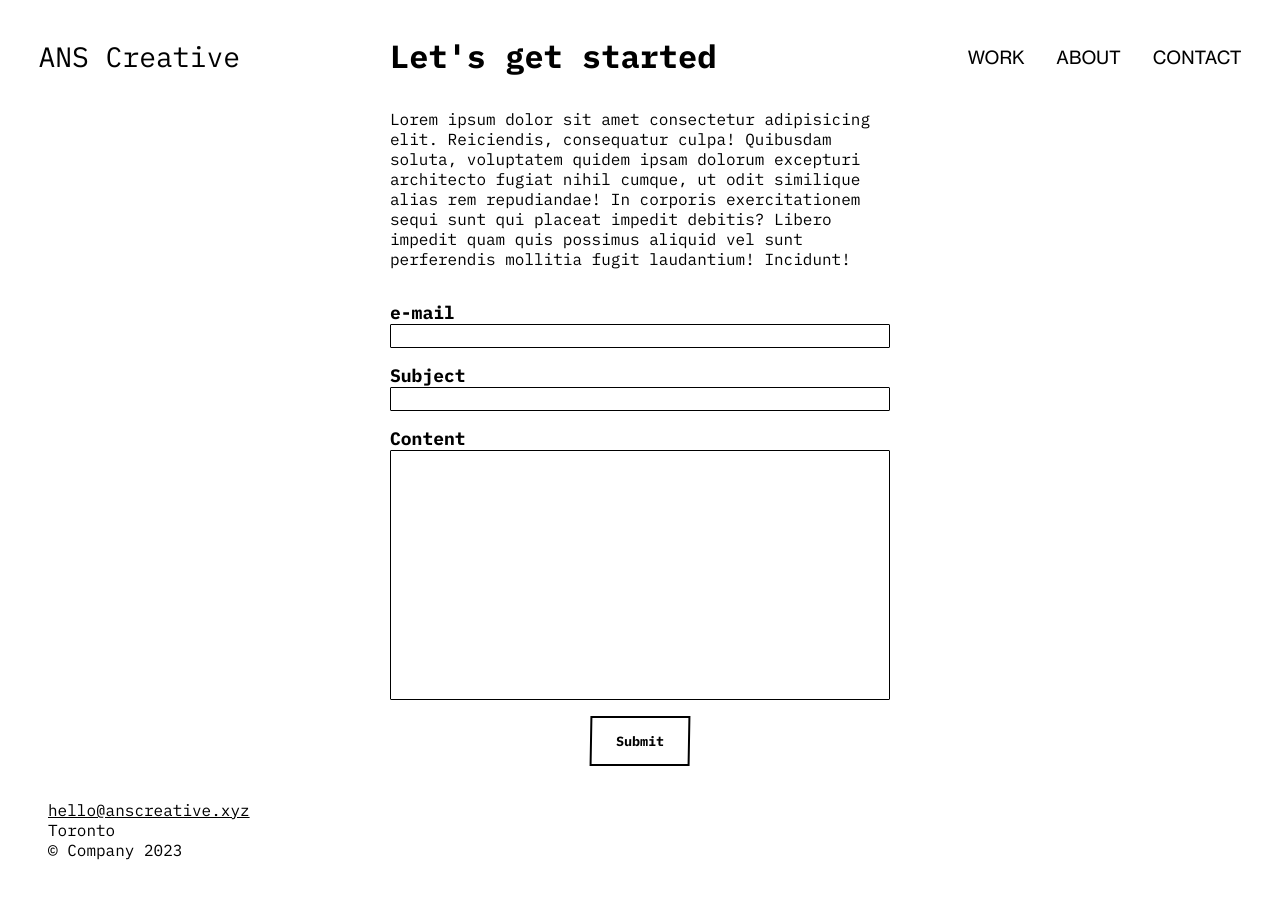
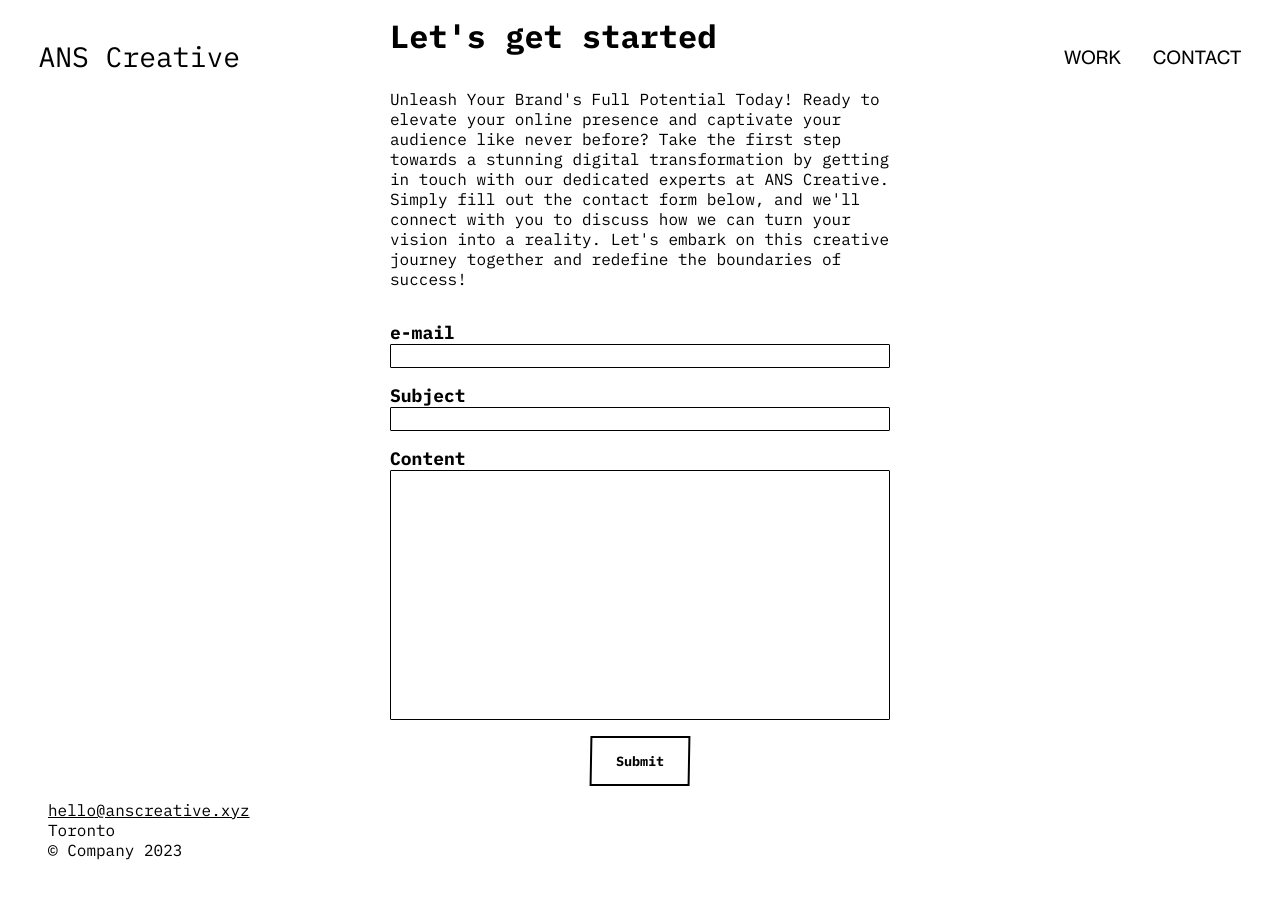
Before and after one commit to ACucos1/nick-site, a Next.js app: page /contact in a window 1280 px wide. Shown: the top 898 px of the page. Built offline with nearby package versions, Linux system fonts and the light colour scheme.

Commit message:
update contact page

```diff
--- a/components/Navbar/Navbar.jsx
+++ b/components/Navbar/Navbar.jsx
@@ -13,9 +13,9 @@ export const Navbar = () => {
             <li className={`${styles.NavItem} fade-in`}>
               <Link href='/'>Work</Link>
             </li>
-            <li className={`${styles.NavItem} fade-in`}>
+            {/* <li className={`${styles.NavItem} fade-in`}>
               <Link href='/about'>About</Link>
-            </li>
+            </li> */}
             <li className={`${styles.NavItem} fade-in`}>
               <Link href='/contact'>Contact</Link>
             </li>
--- a/pages/contact.jsx
+++ b/pages/contact.jsx
@@ -6,12 +6,7 @@ export default function contact() {
       <div className={styles.ContactInner}>
         <h1>Let&apos;s get started</h1>
         <div className={styles.Blurb}>
-          Lorem ipsum dolor sit amet consectetur adipisicing elit. Reiciendis,
-          consequatur culpa! Quibusdam soluta, voluptatem quidem ipsam dolorum
-          excepturi architecto fugiat nihil cumque, ut odit similique alias rem
-          repudiandae! In corporis exercitationem sequi sunt qui placeat impedit
-          debitis? Libero impedit quam quis possimus aliquid vel sunt
-          perferendis mollitia fugit laudantium! Incidunt!
+        Unleash Your Brand's Full Potential Today! Ready to elevate your online presence and captivate your audience like never before? Take the first step towards a stunning digital transformation by getting in touch with our dedicated experts at ANS Creative. Simply fill out the contact form below, and we'll connect with you to discuss how we can turn your vision into a reality. Let's embark on this creative journey together and redefine the boundaries of success!
         </div>
         <form
           className={styles.ContactForm}
```
